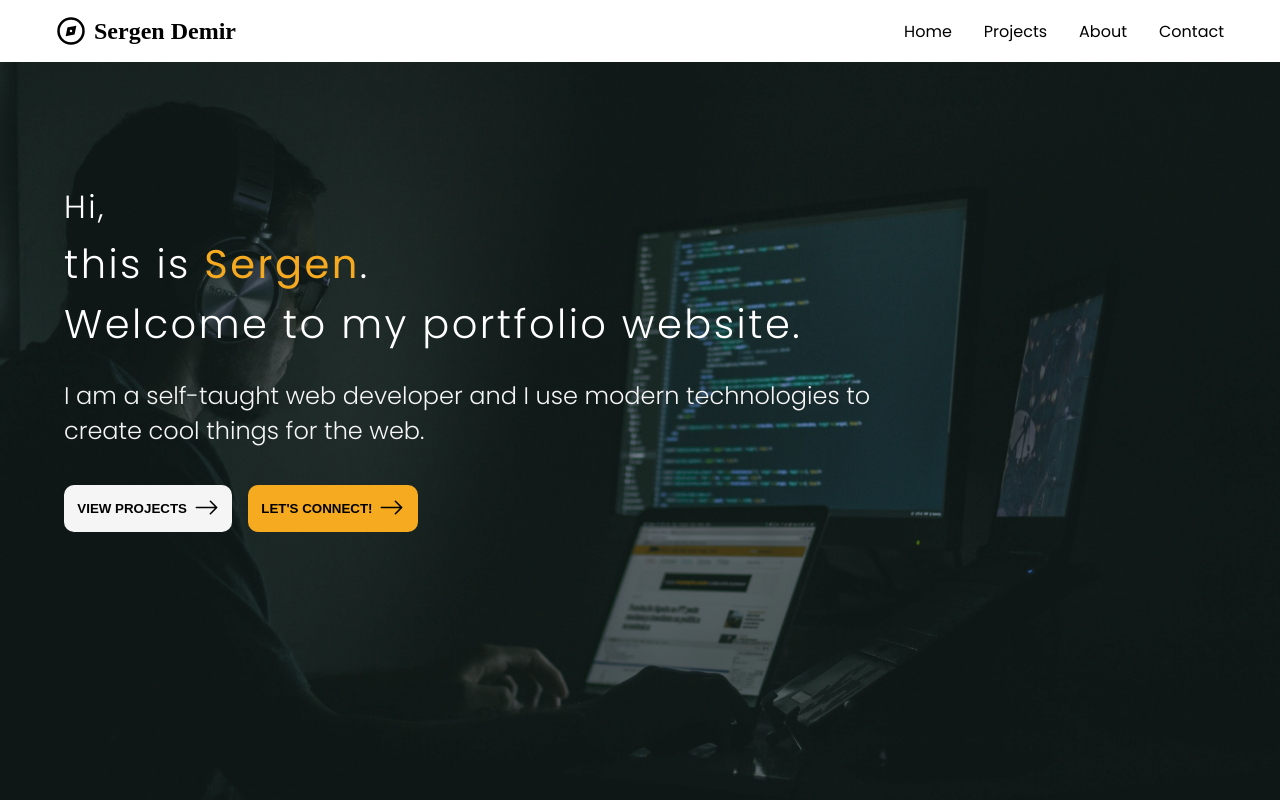
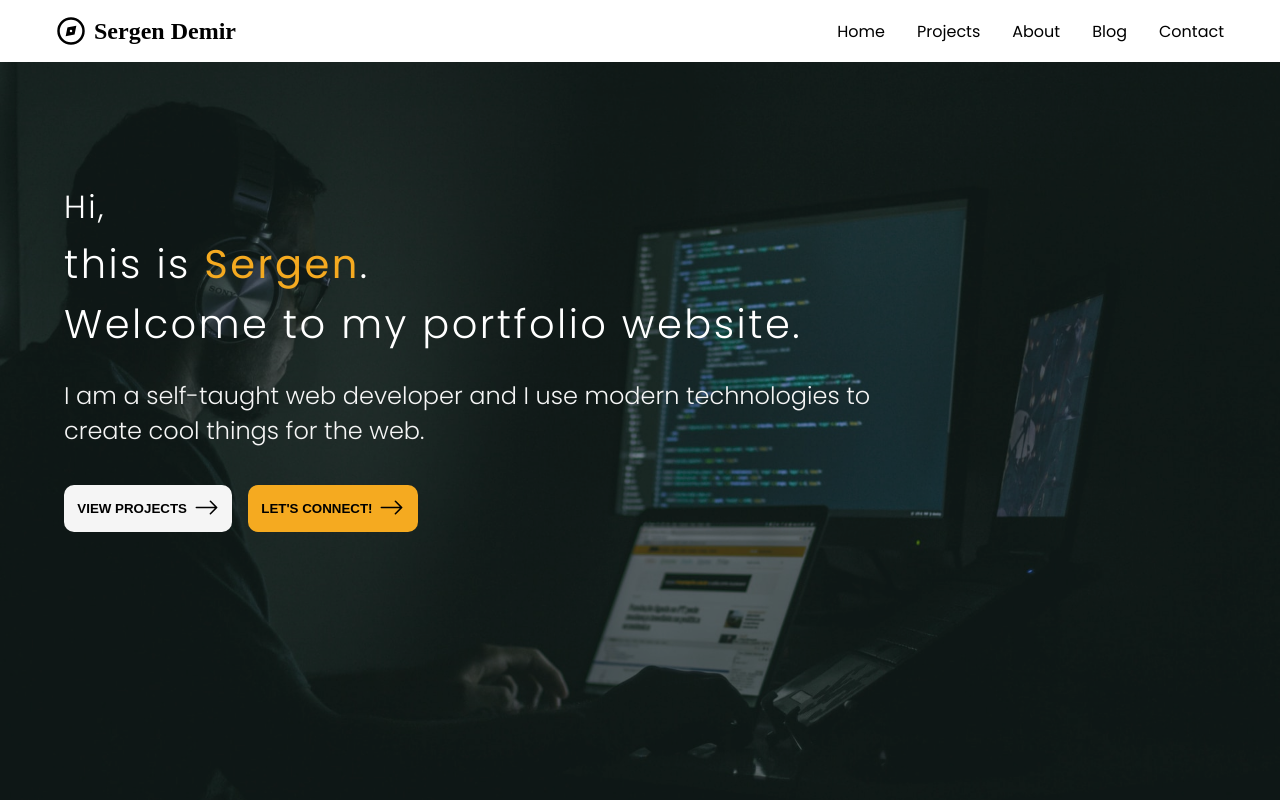
Before and after one commit to demirsergen/Portfolio-website, a React (Create React App) app: page / in a window 1280 px wide. Shown: the top 800 px of the page. Built offline with nearby package versions, Linux system fonts and the light colour scheme; a web font is replaced by a local one.

Commit message:
update react-router-dom to v6

```diff
--- a/package.json
+++ b/package.json
@@ -8,7 +8,7 @@
     "react": "^18.0.0",
     "react-dom": "^18.0.0",
     "react-icons": "4.2.0",
-    "react-router-dom": "5.2.0",
+    "react-router-dom": "^6.3.0",
     "react-scripts": "^4.0.3"
   },
   "devDependencies": {
--- a/src/App.js
+++ b/src/App.js
@@ -1,4 +1,4 @@
-import { BrowserRouter as Router, Route } from "react-router-dom";
+import { BrowserRouter, Routes, Route } from "react-router-dom";
 import "./styles.css";
 import Projects from "./components/Projects";
 import Home from "./components/Home";
@@ -6,18 +6,25 @@ import Header from "./components/Header";
 import About from "./components/About";
 import Footer from "./components/Footer";
 import Contact from "./components/Contact";
+import Blog from "./components/Blog";
+import BlogPost from "./components/BlogPost";
 
 export default function App() {
   return (
-    <Router>
+    <BrowserRouter>
       <div className="App">
         <Header />
-        <Route exact path="/" component={Home}></Route>
-        <Route path="/projects" component={Projects}></Route>
-        <Route path="/about" component={About}></Route>
-        <Route path="/contact" component={Contact}></Route>
+        <Routes>
+          <Route path="/" element={<Home />} />
+          <Route path="projects" element={<Projects />} />
+          <Route path="about" element={<About />} />
+          <Route path="contact" element={<Contact />} />
+          <Route path="blog" element={<Blog />}>
+            <Route path=":slug" element={<BlogPost />} />
+          </Route>
+        </Routes>
         <Footer />
       </div>
-    </Router>
+    </BrowserRouter>
   );
 }
--- /dev/null
+++ b/src/components/Blog.js
@@ -0,0 +1,7 @@
+import React from "react";
+
+const Blog = () => {
+  return <div>Blog</div>;
+};
+
+export default Blog;
--- /dev/null
+++ b/src/components/BlogPost.js
@@ -0,0 +1,7 @@
+import React from "react";
+
+const BlogPost = () => {
+  return <div>BlogPost</div>;
+};
+
+export default BlogPost;
--- a/src/components/Header.js
+++ b/src/components/Header.js
@@ -1,5 +1,4 @@
-import { useEffect } from "react";
-import { Link, Switch } from "react-router-dom";
+import { Link } from "react-router-dom";
 import { GrCompass } from "react-icons/gr";
 import "../styles.css";
 
@@ -9,7 +8,6 @@ const Header = () => {
   };
 
   return (
-    <Switch>
     <header>
       <div className="headerContainer">
         <div className="brand" onClick={scrollUp}>
@@ -19,30 +17,27 @@ const Header = () => {
           </Link>
         </div>
         <ul className="navLinks">
-            <li>
           <Link to="/" onClick={scrollUp}>
             Home
           </Link>
-            </li>
-            <li>
-              <Link to="/projects" onClick={scrollUp}>
+          <Link to="projects" onClick={scrollUp}>
             Projects
           </Link>
-            </li>
-            <li>
-              <Link to="/about" onClick={scrollUp}>
+
+          <Link to="about" onClick={scrollUp}>
             About
           </Link>
-            </li>
-            <li>
-              <Link to="/contact" onClick={scrollUp}>
+
+          <Link to="blog" onClick={scrollUp}>
+            Blog
+          </Link>
+
+          <Link to="contact" onClick={scrollUp}>
             Contact
           </Link>
-            </li>
         </ul>
       </div>
     </header>
-    </Switch>
   );
 };
 
```
Also changed, not shown: 1 other file (tests, documents, lock files or other folders). Lines whose indentation alone changed are shown as unchanged.
